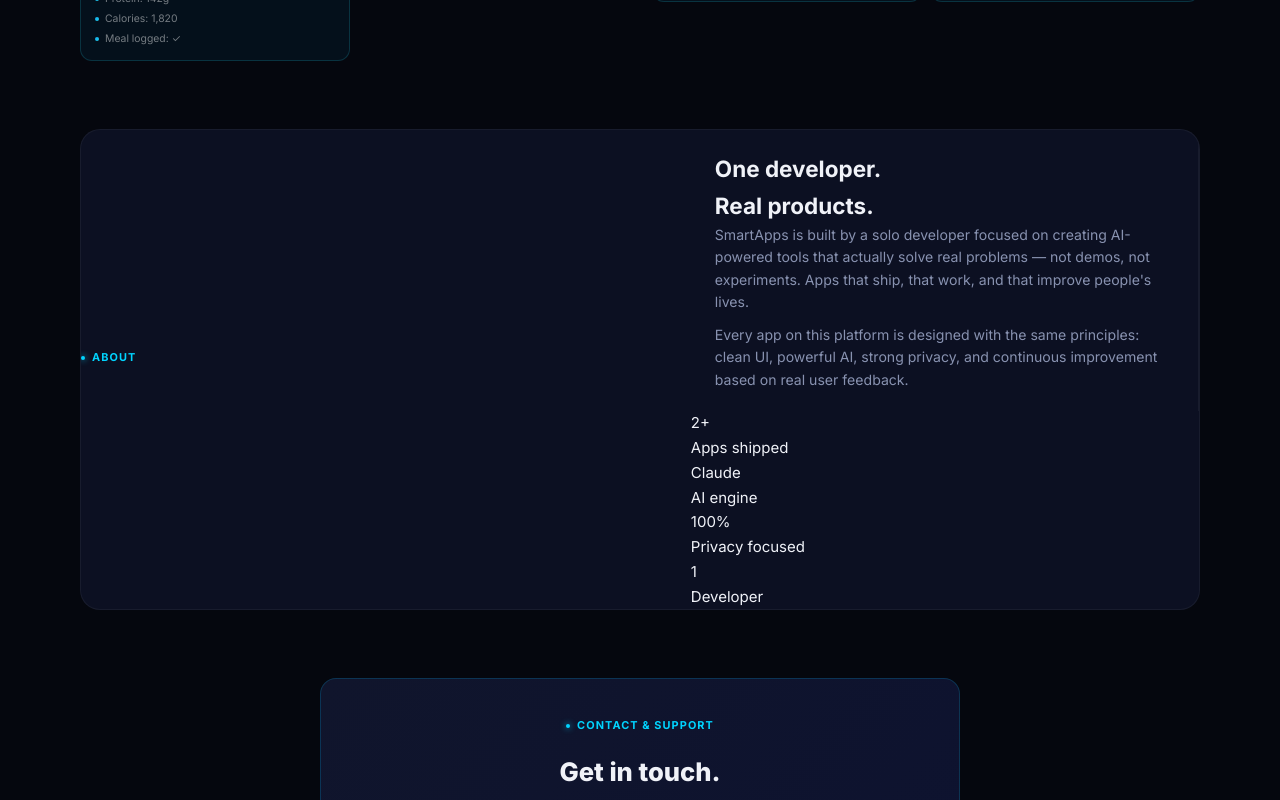
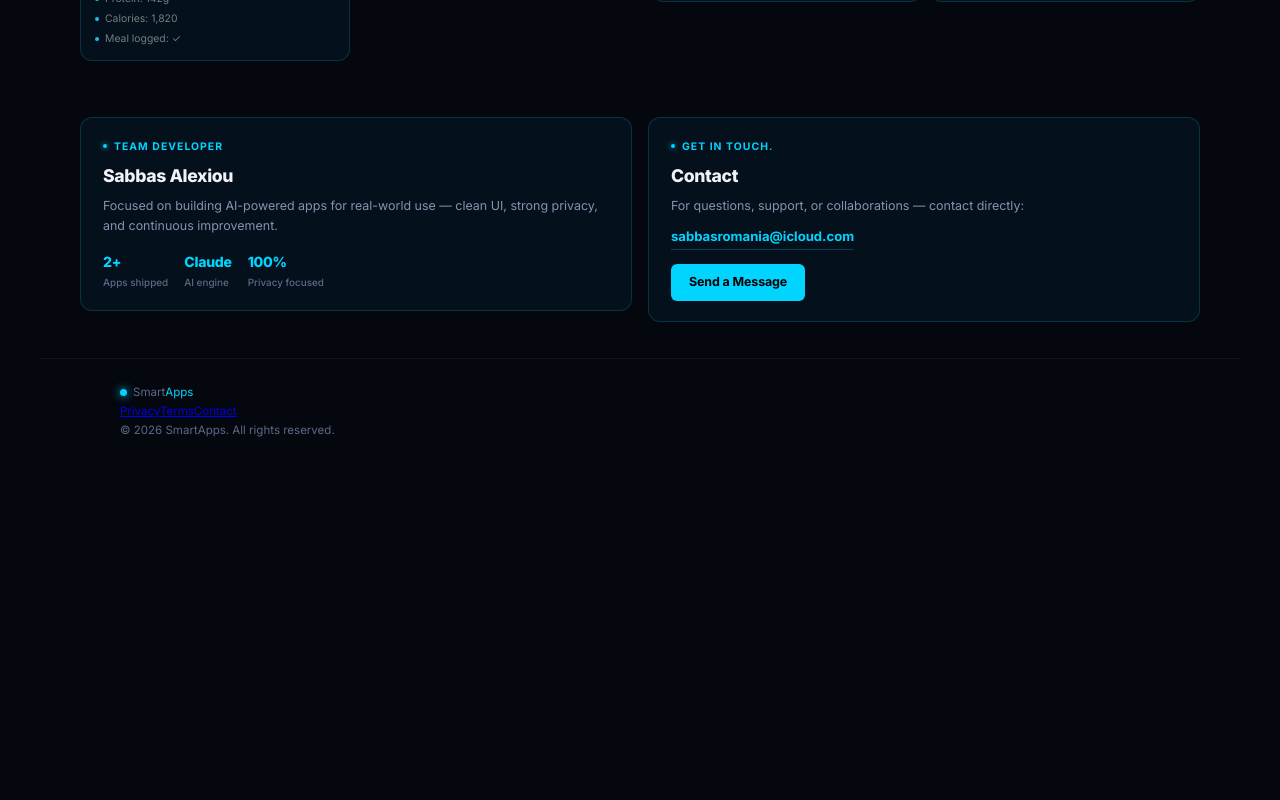
Before and after one commit to Sabbasromania-ai/mysmartapp-site, a React (Vite) app: page / in a window 1280 px wide. Shown: the part 1160-1960 px from the top of the page. After the commit the page ends 1624 px from the top, so only its background shows below. Built offline with nearby package versions, Linux system fonts and the light colour scheme.

Commit message:
layout: Developer + Contact side by side, glass card style, compact

```diff
--- a/src/App.tsx
+++ b/src/App.tsx
@@ -44,8 +44,14 @@
             </div>
           </div>
         </section>
-        <HowItWorks />
-        <Support />
+        <section className="bottom-section" id="about">
+          <div className="container">
+            <div className="bottom-grid">
+              <HowItWorks />
+              <Support />
+            </div>
+          </div>
+        </section>
       </main>
       <Footer />
     </>
--- a/src/components/HowItWorks.tsx
+++ b/src/components/HowItWorks.tsx
@@ -1,46 +1,26 @@
 export default function HowItWorks() {
   return (
-    <section className="about-section" id="about">
-      <div className="container">
-        <div className="about-card reveal">
-          <div className="section-label" style={{ marginBottom: '1.5rem' }}>
+    <div className="bottom-card reveal">
+      <div className="bc-label">
         <span className="section-label-dot" />
-            About
+        Team Developer
       </div>
-          <div className="about-grid">
-            <div className="about-left">
-              <h2 className="about-title">
-                One developer.<br />
-                <span className="text-gradient">Real products.</span>
-              </h2>
-              <p className="about-desc">
-                SmartApps is built by a solo developer focused on creating
-                AI-powered tools that actually solve real problems — not demos,
-                not experiments. Apps that ship, that work, and that improve
-                people's lives.
+      <h3 className="bc-title">Sabbas Alexiou</h3>
+      <p className="bc-desc">
+        Focused on building AI-powered apps for real-world use — clean UI, strong privacy, and continuous improvement.
       </p>
-              <p className="about-desc">
-                Every app on this platform is designed with the same principles:
-                clean UI, powerful AI, strong privacy, and continuous improvement
-                based on real user feedback.
-              </p>
-            </div>
-            <div className="about-stats">
+      <div className="bc-stats">
         {[
           { num: '2+', label: 'Apps shipped' },
           { num: 'Claude', label: 'AI engine' },
           { num: '100%', label: 'Privacy focused' },
-                { num: '1', label: 'Developer' },
         ].map(s => (
-                <div key={s.label} className="about-stat">
-                  <div className="about-stat-num">{s.num}</div>
-                  <div className="about-stat-label">{s.label}</div>
+          <div key={s.label} className="bc-stat">
+            <span className="bc-stat-num">{s.num}</span>
+            <span className="bc-stat-label">{s.label}</span>
           </div>
         ))}
       </div>
     </div>
-        </div>
-      </div>
-    </section>
   )
 }
--- a/src/components/Support.tsx
+++ b/src/components/Support.tsx
@@ -1,29 +1,20 @@
 export default function Support() {
   return (
-    <section className="support-section" id="contact">
-      <div className="container">
-        <div className="support-card reveal">
-          <div className="section-label" style={{ marginBottom: '1rem' }}>
+    <div className="bottom-card reveal">
+      <div className="bc-label">
         <span className="section-label-dot" />
-            Contact & Support
+        Get in touch.
       </div>
-          <h2 className="support-title">Get in touch.</h2>
-          <p className="support-sub">
-            For questions, app support, collaborations, or feedback — reach out directly:
+      <h3 className="bc-title">Contact</h3>
+      <p className="bc-desc">
+        For questions, support, or collaborations — contact directly:
       </p>
-          <a href="mailto:sabbasromanaia@icloud.com" className="support-email">
-            sabbasromanaia@icloud.com
+      <a href="mailto:sabbasromania@icloud.com" className="bc-email">
+        sabbasromania@icloud.com
       </a>
-          <a href="mailto:sabbasromanaia@icloud.com" className="btn-primary" style={{ marginTop: '1.5rem', display: 'inline-block' }}>
+      <a href="mailto:sabbasromania@icloud.com" className="btn-primary bc-btn">
         Send a Message
       </a>
-          <div className="support-disclaimer">
-            <span className="disclaimer-icon">ℹ️</span>
-            AI Health Tracker provides informational and tracking purposes only and does not provide medical advice.
-            Always consult your healthcare provider for medical decisions.
     </div>
-        </div>
-      </div>
-    </section>
   )
 }
--- a/src/index.css
+++ b/src/index.css
@@ -1638,6 +1638,99 @@
   }
 }
 
+/* ===================== BOTTOM ROW (Developer + Contact side by side) ===================== */
+.bottom-section {
+  padding: 24px 0 36px;
+}
+.bottom-grid {
+  display: grid;
+  grid-template-columns: 1fr 1fr;
+  gap: 16px;
+  align-items: start;
+}
+.bottom-card {
+  background: rgba(14, 165, 233, 0.06);
+  border: 1px solid rgba(34, 211, 238, 0.18);
+  border-radius: 12px;
+  padding: 20px 22px;
+  display: flex;
+  flex-direction: column;
+  gap: 10px;
+  transition: border-color 0.25s ease;
+}
+.bottom-card:hover {
+  border-color: rgba(34, 211, 238, 0.35);
+}
+.bc-label {
+  display: inline-flex;
+  align-items: center;
+  gap: 7px;
+  font-size: 0.65rem;
+  font-weight: 700;
+  letter-spacing: 0.1em;
+  text-transform: uppercase;
+  color: var(--accent);
+}
+.bc-title {
+  font-size: 1.1rem;
+  font-weight: 800;
+  color: var(--text);
+  letter-spacing: -0.02em;
+  line-height: 1.2;
+  margin: 0;
+}
+.bc-desc {
+  font-size: 0.78rem;
+  color: var(--muted2);
+  line-height: 1.6;
+  margin: 0;
+}
+.bc-stats {
+  display: flex;
+  gap: 16px;
+  flex-wrap: wrap;
+  padding-top: 4px;
+}
+.bc-stat {
+  display: flex;
+  flex-direction: column;
+  gap: 1px;
+}
+.bc-stat-num {
+  font-size: 0.88rem;
+  font-weight: 800;
+  color: var(--accent);
+  letter-spacing: -0.02em;
+}
+.bc-stat-label {
+  font-size: 0.62rem;
+  color: var(--muted);
+  font-weight: 500;
+}
+.bc-email {
+  font-size: 0.82rem;
+  font-weight: 700;
+  color: var(--accent);
+  text-decoration: none;
+  border-bottom: 1px solid rgba(0,212,255,0.25);
+  padding-bottom: 2px;
+  width: fit-content;
+  transition: border-color 0.2s;
+}
+.bc-email:hover {
+  border-color: var(--accent);
+}
+.bc-btn {
+  margin-top: 4px;
+  display: inline-block;
+  font-size: 0.78rem;
+  padding: 8px 18px;
+  width: fit-content;
+}
+@media (max-width: 640px) {
+  .bottom-grid { grid-template-columns: 1fr; }
+}
+
 /* ===================== NEW LAYOUT ADDITIONS ===================== */
 
 /* Nav button */
```
Lines whose indentation alone changed are shown as unchanged.
